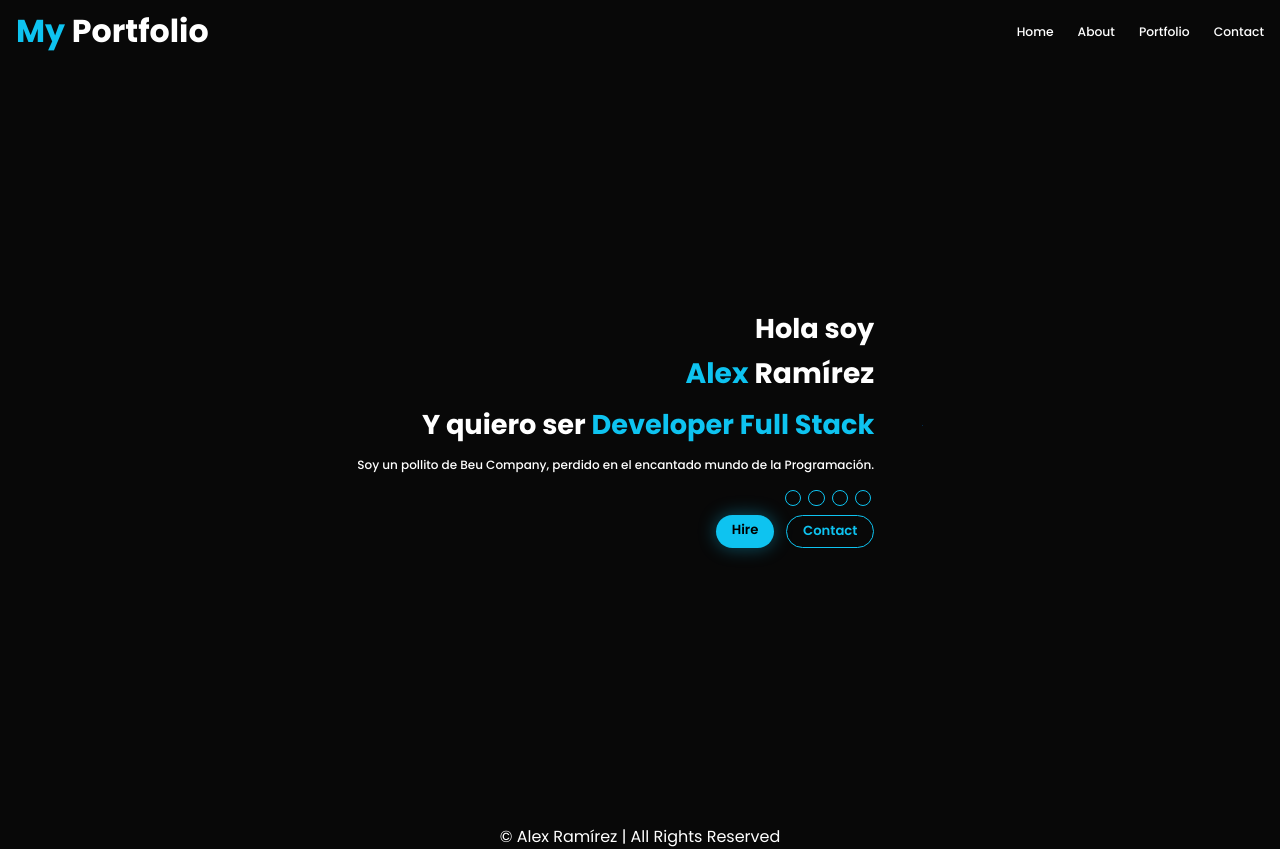
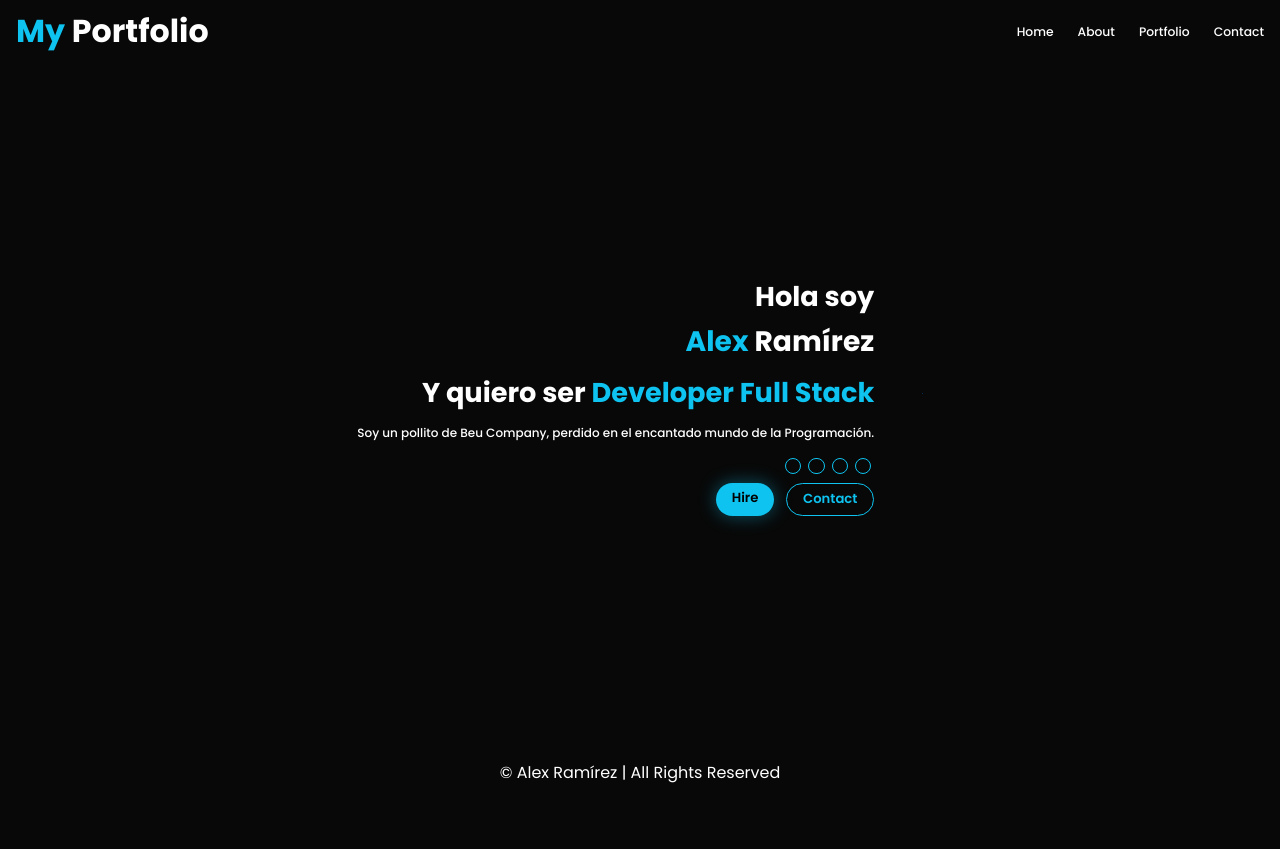
Before and after one commit to Alex-dev-ux/Portafolio-Web-Agosto-2024, a Next.js app: page / in a window 1280 px wide. After the commit the page ends 800 px from the top, so only its background shows below. Built offline with nearby package versions, Linux system fonts and the light colour scheme.

Commit message:
fix(styles): corregir dimensiones en la desktop para todas las secciones  de la app

```diff
--- a/src/styles/global.css
+++ b/src/styles/global.css
@@ -31,7 +31,7 @@ html {
  }
 
 section {
-min-height: 100vh;
+  min-height: 92vh;
   padding: 10rem 12%;
 }
 
```
